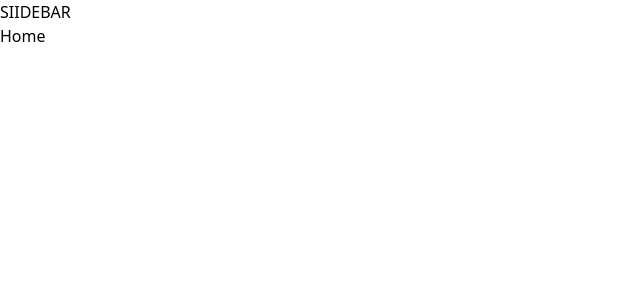
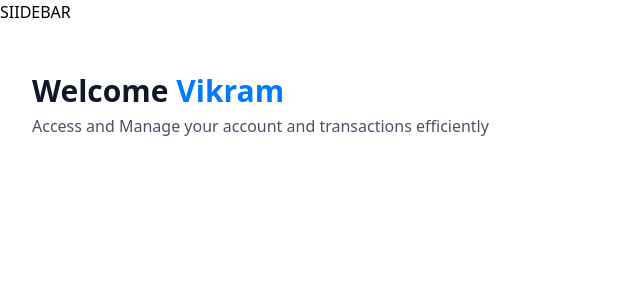
Before and after one commit to vikram10-6/Horizon, a Next.js app: page / in a window 1280 px wide. Shown: the top 300 px of the page, without its empty margins (0-640 px from the left). Built offline with nearby package versions, Linux system fonts and the light colour scheme.

Commit message:
Add header and headerbox

```diff
--- a/app/(root)/page.tsx
+++ b/app/(root)/page.tsx
@@ -1,8 +1,22 @@
+import HeaderBox from '@/components/ui/HeaderBox'
 import React from 'react'
 
 const Home = () => {
+    const loggedIn = {firstName:'Vikram'}
+
   return (
-    <div>Home</div>
+    <section className='home'>
+        <div className="home-content">
+            <header className="home-header">
+                <HeaderBox
+                    type = "greeting"
+                    title = "Welcome"
+                    user = {loggedIn?.firstName || 'Guest'}
+                    subtext = "Access and Manage your account and transactions efficiently"
+                />
+            </header>
+        </div>
+    </section>
   )
 }
 
--- /dev/null
+++ b/components/ui/HeaderBox.tsx
@@ -0,0 +1,18 @@
+import React from 'react'
+
+const HeaderBox = ({type = 'title',title,subtext,user}:HeaderBoxProps) => {
+  return (
+    <div className='header-box'>
+        <h1 className="header-box-title">{title}
+            {type === "greeting" && (
+                <span className="text-bankGradient">
+                    &nbsp;{user}
+                </span>
+            )}
+        </h1>
+        <p className="header-box-subtext">{subtext}</p>
+    </div>
+  )
+}
+
+export default HeaderBox
```
